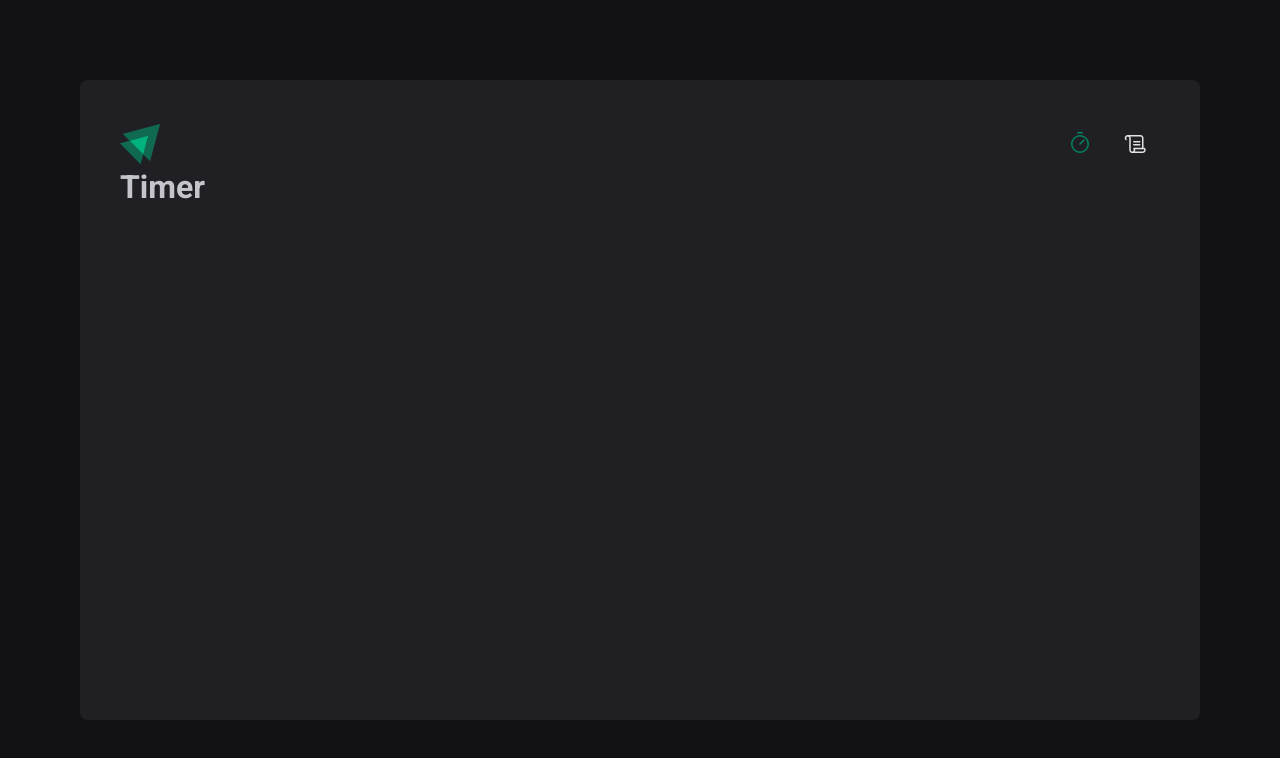
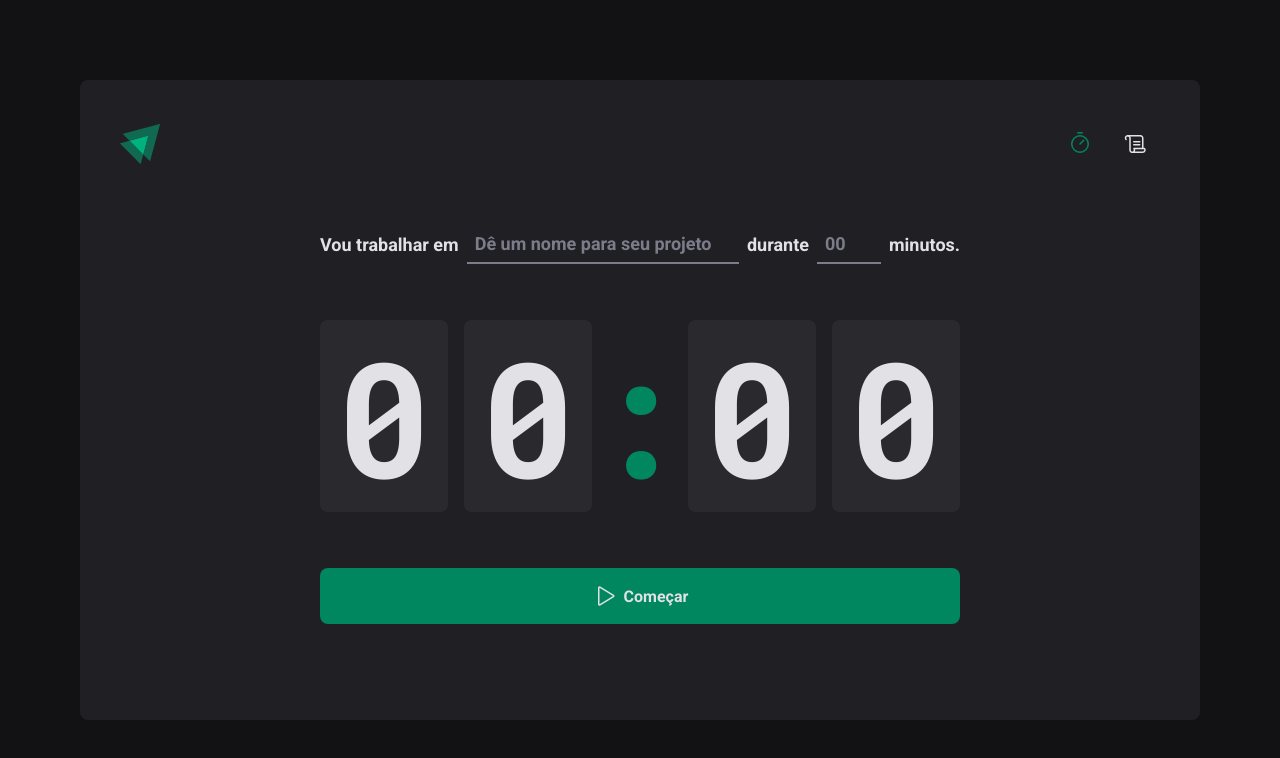
Before and after one commit to RodolfoBohn/ignite-react-02-spa, a React (Vite) app: page / in a window 1280 px wide. Shown: the top 758 px of the page. Built offline with nearby package versions, Linux system fonts and the light colour scheme.

Commit message:
Finalização página homepage

```diff
--- /dev/null
+++ b/src/pages/home/index.tsx
@@ -0,0 +1,55 @@
+import { Play } from 'phosphor-react'
+
+import {
+  CountdownWrapper,
+  MinutesAmountInput,
+  Separator,
+  StartButton,
+  TaskInput,
+  Wrapper,
+} from './styles'
+
+export const Home = () => {
+  return (
+    <Wrapper>
+      <form id="pomodoroForm">
+        <label htmlFor="task">Vou trabalhar em </label>
+        <TaskInput
+          id="task"
+          list="task-suggestions"
+          placeholder="Dê um nome para seu projeto"
+        />
+
+        <datalist id="task-suggestions">
+          <option value={'projeto 1'} />
+          <option value={'projeto 2'} />
+          <option value={'projeto 3'} />
+        </datalist>
+
+        <label htmlFor="minutesAmount"> durante </label>
+        <MinutesAmountInput
+          type={'number'}
+          id="minutesAmount"
+          placeholder="00"
+          step={5}
+          max={60}
+          min={5}
+        />
+        <span>minutos.</span>
+      </form>
+
+      <CountdownWrapper>
+        <span>0</span>
+        <span>0</span>
+        <Separator>:</Separator>
+        <span>0</span>
+        <span>0</span>
+      </CountdownWrapper>
+
+      <StartButton type="submit" form="pomodoroForm">
+        <Play size={24} />
+        Começar
+      </StartButton>
+    </Wrapper>
+  )
+}
--- /dev/null
+++ b/src/pages/home/styles.ts
@@ -0,0 +1,97 @@
+import styled from 'styled-components'
+
+export const Wrapper = styled.div`
+  margin: 0 auto;
+  flex: 1;
+  display: flex;
+  flex-direction: column;
+  align-items: center;
+  justify-content: center;
+  gap: 3.5rem;
+  form {
+    width: 100%;
+    display: flex;
+    align-items: center;
+    justify-content: center;
+    gap: 0.5rem;
+    color: ${(props) => props.theme['gray-100']};
+    font-size: 1.125rem;
+    font-weight: bold;
+    flex-wrap: wrap;
+  }
+`
+
+const BaseInput = styled.input`
+  background: transparent;
+  height: 2.5rem;
+  border: 0;
+  border-bottom: 2px solid ${(props) => props.theme['gray-500']};
+  font-weight: bold;
+  font-size: 1.125rem;
+  padding: 0 0.5rem;
+  color: ${(props) => props.theme['gray-100']};
+  &:focus {
+    box-shadow: none;
+    border-color: ${(props) => props.theme['green-500']};
+  }
+  &::placeholder {
+    color: ${(props) => props.theme['gray-500']};
+  }
+`
+
+export const TaskInput = styled(BaseInput)`
+  flex: 1;
+  &::-webkit-calendar-picker-indicator {
+    display: none !important;
+  }
+`
+
+export const MinutesAmountInput = styled(BaseInput)`
+  width: 4rem;
+`
+
+export const CountdownWrapper = styled.div`
+  font-family: 'Roboto Mono', monospace;
+  font-size: 10rem;
+  line-height: 8rem;
+  color: ${(props) => props.theme['gray-100']};
+  display: flex;
+  gap: 1rem;
+  span {
+    background: ${(props) => props.theme['gray-700']};
+    border-radius: 8px;
+    padding: 2rem 1rem;
+  }
+`
+export const Separator = styled.div`
+  padding: 2rem 0;
+  color: ${(props) => props.theme['green-500']};
+  width: 4rem;
+  overflow: hidden;
+  display: flex;
+  justify-content: center;
+`
+
+export const StartButton = styled.button`
+  width: 100%;
+  border: none;
+  border-radius: 8px;
+  padding: 1rem;
+  background: ${(props) => props.theme['green-500']};
+  color: ${(props) => props.theme['gray-100']};
+  display: flex;
+  align-items: center;
+  justify-content: center;
+  gap: 0.5rem;
+  font-weight: bold;
+  cursor: pointer;
+
+  &:disabled {
+    cursor: not-allowed;
+    opacity: 0.7;
+  }
+
+  &:not(:disabled):hover {
+    background: ${(props) => props.theme['green-700']};
+  }
+`
--- a/src/pages/timer.tsx
+++ /dev/null
@@ -1,3 +0,0 @@
-export const Timer = () => {
-  return <h1>Timer</h1>
-}
--- a/src/routes/Router.tsx
+++ b/src/routes/Router.tsx
@@ -1,13 +1,13 @@
 import { Routes, Route } from 'react-router-dom'
 import { DefaultLayout } from '../layouts/DefaultLayout'
 import { History } from '../pages/history'
-import { Timer } from '../pages/timer'
+import { Home } from '../pages/home'
 
 export const Router = () => {
   return (
     <Routes>
       <Route path="/" element={<DefaultLayout />}>
-        <Route path="/" element={<Timer />} />
+        <Route path="/" element={<Home />} />
         <Route path="/history" element={<History />} />
       </Route>
     </Routes>
--- a/src/styles/global.ts
+++ b/src/styles/global.ts
@@ -20,6 +20,6 @@
 body, input, textarea, button {
   font-family: "Roboto", sans-serif;
   font-weight: 400;
-  fot-size: 1rem;
+  font-size: 1rem;
 }
 `
```
Also changed, not shown: src/App.module.css (added, +11 -0 lines).
